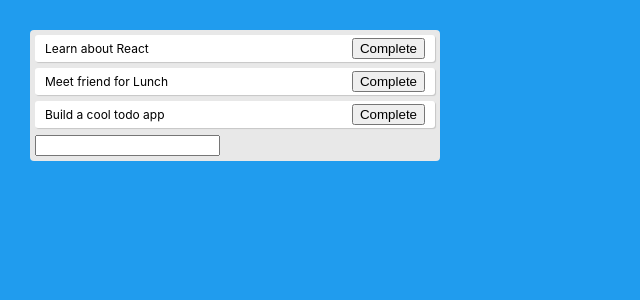
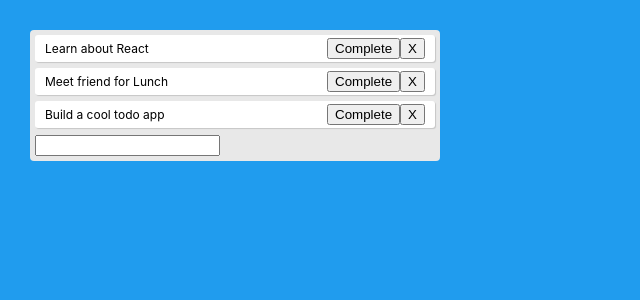
Before and after one commit to m6code/to-do-apps-reactjs, a React (Create React App) app in the folder to-do-digitalocean/: page / in a window 1280 px wide. Shown: the top 300 px of the page, without its empty margins (0-640 px from the left). Built offline with nearby package versions, Linux system fonts and the light colour scheme.

Commit message:
Add functionality to delete a todo item

```diff
--- a/to-do-digitalocean/src/App.js
+++ b/to-do-digitalocean/src/App.js
@@ -32,6 +32,12 @@
     setTodos(newTodos);
   }
 
+  const removeTodo = index => {
+    const newTodos = [...todos];
+    newTodos.splice(index, 1);
+    setTodos(newTodos);
+  }
+
   //TODO: Render Todos here
   return (
     <div className="app">
@@ -42,6 +48,7 @@
             index={index}
             todo={todo}
             completeTodo={completeTodo}
+            removeTodo={removeTodo}
           />
         ))}
         <TodoForm addTodo={addTodo} />
--- a/to-do-digitalocean/src/components/Todo.js
+++ b/to-do-digitalocean/src/components/Todo.js
@@ -1,6 +1,6 @@
 import React from 'react'
 
-function Todo({todo, index, completeTodo}) {
+function Todo({todo, index, completeTodo, removeTodo}) {
     return (
         <div
             className="todo"
@@ -10,6 +10,7 @@
 
             <div>
                 <button onClick={() => completeTodo(index)}>Complete</button>
+                <button onClick={() => removeTodo(index)}>X</button>
             </div>
         </div>
     );
```
